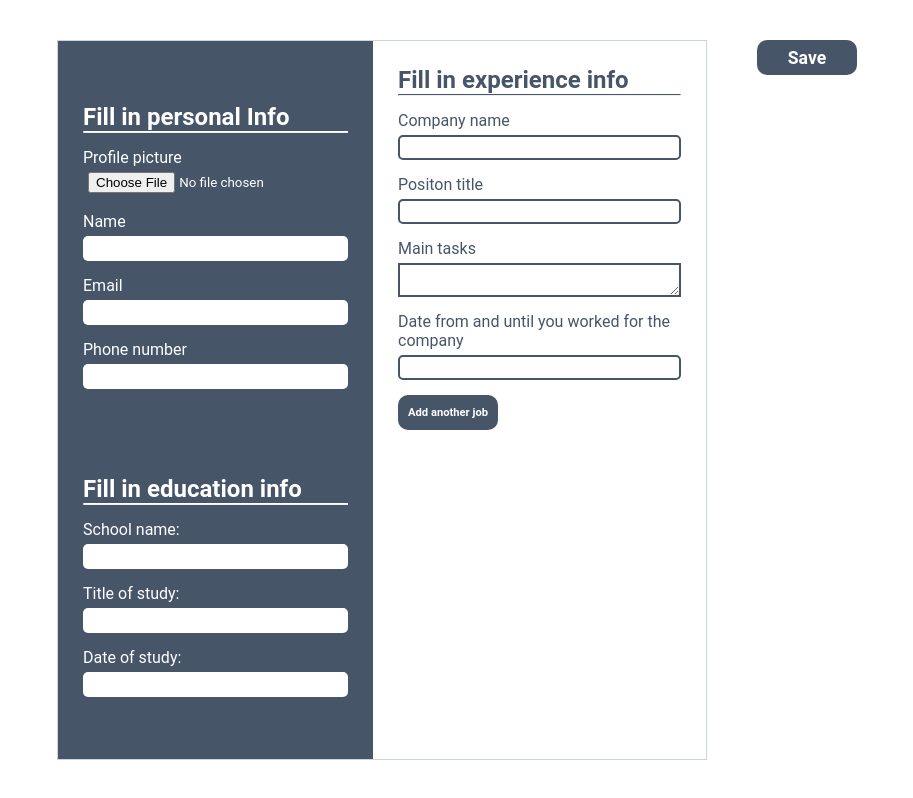
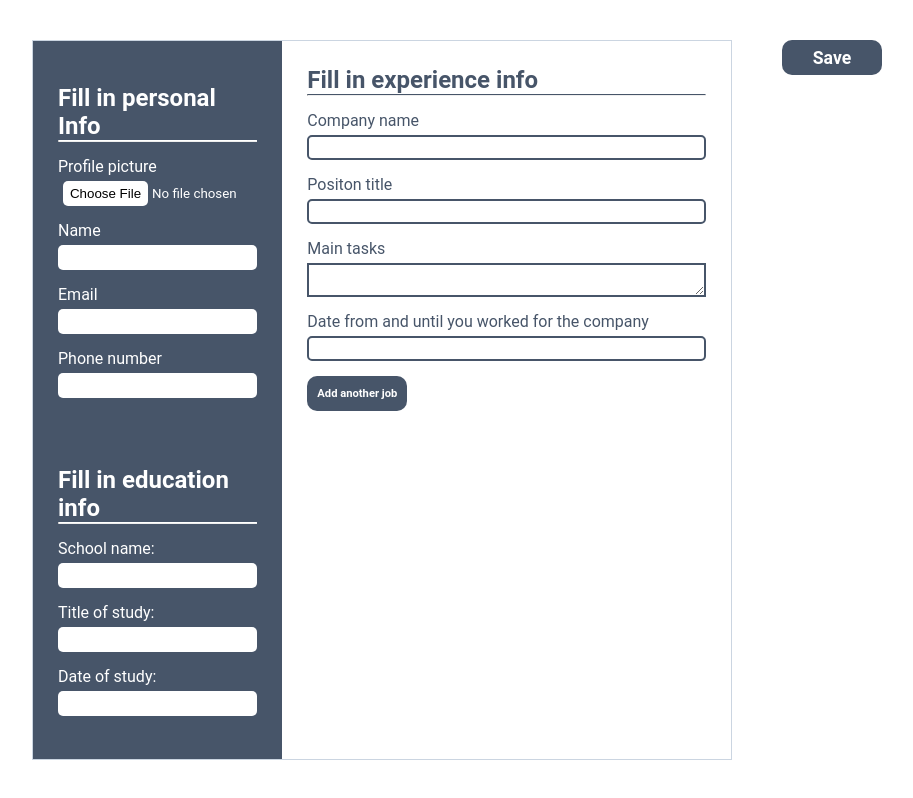
Before and after one commit to unbearabletruth/cv-project, a React (Create React App) app: page / in a window 1280 px wide. Shown: the whole page, without its empty margins (183-1096 px from the left). Built offline with nearby package versions, Linux system fonts and the light colour scheme.

Commit message:
minor css changes

```diff
--- a/src/app.css
+++ b/src/app.css
@@ -15,7 +15,7 @@ body{
 .App{
     display: flex;
     gap: 50px;
-    width: 800px;
+    width: 850px;
 }
 
 #infoWrapper{
@@ -28,6 +28,7 @@ body{
 #sidebar{
     display: flex;
     flex-direction: column;
+    width: 33%;
     flex: 1;
     justify-content: space-evenly;
     background-color: #475569;
--- a/src/styles/personalInfo.css
+++ b/src/styles/personalInfo.css
@@ -44,4 +44,19 @@ hr{
     justify-content: center;
     width: 150px;
     height: auto;
+    margin-bottom: 50px;
+    margin-left: 50%;
+    transform: translateX(-50%);
 }
+
+input[type="file"]::file-selector-button{
+    background-color: white;
+    border: 0px;
+    border-radius: 5px;
+    width: 85px;
+    height: 25px;
+}
+
+input[type="file"]::file-selector-button:hover{
+    cursor: pointer;
+}
```
